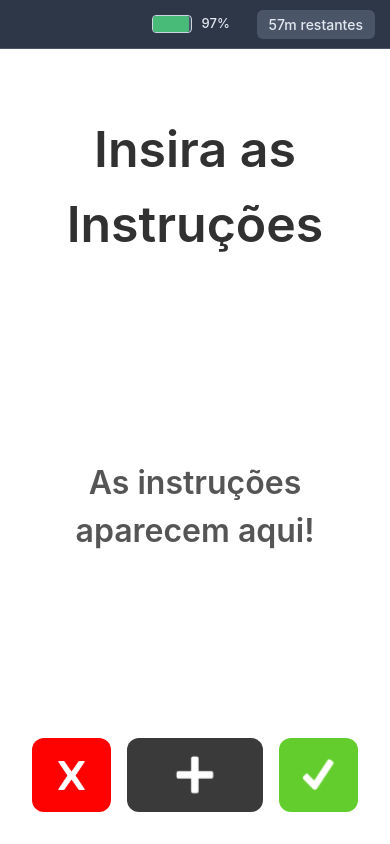
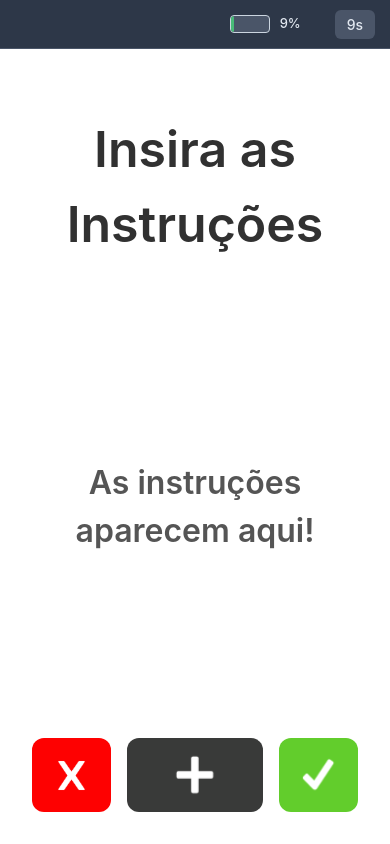
Before and after one commit to PI1-Tulio/frontend, a React (Vite) app: page / in a window 390 px wide. Built offline with nearby package versions, Linux system fonts and the light colour scheme.

Commit message:
feat: adicionando services para centralizar chamadas a api

```diff
--- /dev/null
+++ b/src/api/espService.ts
@@ -0,0 +1,53 @@
+import { api } from "./client";
+
+const IS_TO_MOCK_API = import.meta.env.VITE_IS_TO_MOCK_API === "true";
+
+interface Instruction {
+  action: 'move' | 'turn';
+  value: number;
+}
+
+export async function sendInstructions(instructions: Instruction[]): Promise<void> {
+  if (IS_TO_MOCK_API) {
+    return;
+  }
+
+  await api.post("/instructions", instructions.map(instruction => {
+    return {
+      action: instruction.action,
+      value: instruction.value
+    };
+  }));
+}
+
+export interface BatteryInfo {
+  percentage: number;
+  remainingSeconds: number;
+}
+
+export async function getBatteryInfo(): Promise<BatteryInfo> {
+  if (IS_TO_MOCK_API) {
+    const percentage = Math.floor(Math.random() * 100);
+    const timeRemaining = percentage;
+    return {
+      percentage,
+      remainingSeconds: timeRemaining
+    }
+  }
+
+  const { data } = await api.get<BatteryInfo>("/battery");
+  return data;
+}
+
+export interface ElapsedTime {
+  elapsedSecondsAfterStartup: number;
+}
+
+export async function getTimeElapsedAfterStartup() {
+  if (IS_TO_MOCK_API) {
+    return Math.floor(Math.random() * 120);
+  }
+
+  const { data } = await api.get<ElapsedTime>("/startup-time");
+  return data;
+}
--- a/src/components/Header/Header.module.css
+++ /dev/null
@@ -1,109 +0,0 @@
-/* .headerContainer {
-  height: 89px;
-  background-color: #313131;
-
-  width: 100%;
-} */
-/* src/components/Header.css */
-.header {
-  background: #2d3748;
-  /* Cinza escuro similar ao da imagem */
-  color: white;
-  padding: 14px 20px;
-  font-family: -apple-system, BlinkMacSystemFont, 'Segoe UI', Roboto, sans-serif;
-  border-bottom: 1px solid #4a5568;
-  position: fixed;
-  top: 0;
-  left: 0;
-  right: 0;
-  z-index: 1000;
-}
-
-.header-content {
-  display: flex;
-  justify-content: space-between;
-  align-items: center;
-  max-width: 1200px;
-  margin: 0 auto;
-}
-
-.left-section .desktop-text {
-  font-size: 16px;
-  font-weight: 500;
-  color: #e2e8f0;
-}
-
-.right-section {
-  display: flex;
-  align-items: center;
-  gap: 25px;
-}
-
-.battery-info {
-  display: flex;
-  align-items: center;
-  gap: 10px;
-}
-
-.battery-container {
-  width: 45px;
-  height: 20px;
-  border: 1.5px solid #cbd5e0;
-  border-radius: 4px;
-  position: relative;
-  background: #4a5568;
-  overflow: hidden;
-}
-
-.battery-level {
-  height: 100%;
-  background: #48bb78;
-  /* Verde para a bateria */
-  border-radius: 2px;
-  transition: width 0.3s ease;
-}
-
-.battery-percentage {
-  font-size: 14px;
-  font-weight: 500;
-  color: #e2e8f0;
-  min-width: 35px;
-}
-
-.time-info .time-remaining {
-  font-size: 14px;
-  font-weight: 500;
-  color: #e2e8f0;
-  background: #4a5568;
-  padding: 6px 12px;
-  border-radius: 6px;
-}
-
-/* Responsive */
-@media (max-width: 480px) {
-  .header {
-    padding: 12px 15px;
-  }
-
-  .right-section {
-    gap: 20px;
-  }
-
-  .battery-container {
-    width: 40px;
-    height: 18px;
-  }
-
-  .battery-percentage,
-  .time-remaining {
-    font-size: 13px;
-  }
-
-  .desktop-text {
-    font-size: 15px;
-  }
-
-  .time-remaining {
-    padding: 5px 10px;
-  }
-}
--- a/src/components/Header/Header.tsx
+++ b/src/components/Header/Header.tsx
@@ -1,15 +1,62 @@
-import React from 'react';
+import React, { useCallback, useEffect, useState } from 'react';
 import './Header.css';
+import { getBatteryInfo } from '../../api/espService';
 
 interface HeaderProps {
   batteryPercentage?: number;
   timeRemaining?: string;
 }
 
-const Header: React.FC<HeaderProps> = ({
-  batteryPercentage = 97,
-  timeRemaining = '57m restantes'
-}) => {
+const Header: React.FC<HeaderProps> = () => {
+  const [batteryPercentage, setBatteryPercentage] = useState<number>(100);
+  const [timeRemaining, setTimeRemaining] = useState<number>(60);
+
+  useEffect(() => {
+    let timeoutId: number;
+    let active = true;
+
+    const fetchBattery = async () => {
+      if (document.hidden) return; // não busca se aba não visível
+
+      const { percentage, remainingSeconds } = await getBatteryInfo();
+
+      if (active) {
+        setBatteryPercentage(percentage);
+        setTimeRemaining(remainingSeconds);
+      }
+    };
+
+    const loop = async () => {
+      await fetchBattery();
+      timeoutId = setTimeout(loop, 5000);
+    };
+
+    loop();
+
+    document.addEventListener("visibilitychange", () => {
+      if (document.hidden) clearTimeout(timeoutId);
+      else loop();
+    });
+
+    return () => {
+      active = false;
+      clearTimeout(timeoutId);
+    };
+  }, []);
+
+  const formattedTime = useCallback(() => {
+    const hoursRemaining = Math.floor(timeRemaining / (60 * 60));
+    const minutesRemaining = Math.floor((timeRemaining / 60)) % 60;
+    const secondsRemaining = timeRemaining % 60;
+
+    let formattedString = "";
+    if (hoursRemaining) formattedString += `${hoursRemaining}h`;
+    if (minutesRemaining) formattedString += `${minutesRemaining}m`;
+    if (!hoursRemaining && secondsRemaining) formattedString += `${secondsRemaining}s`
+
+    return formattedString;
+  }, [timeRemaining])();
+
   return (
     <header className="header">
       <div className="header-content">
@@ -27,7 +74,7 @@ const Header: React.FC<HeaderProps> = ({
           </div>
 
           <div className="time-info">
-            <span className="time-remaining">{timeRemaining}</span>
+            <span className="time-remaining">{formattedTime}</span>
           </div>
         </div>
       </div>
--- a/src/pages/instrucao/Instrucao.tsx
+++ b/src/pages/instrucao/Instrucao.tsx
@@ -5,7 +5,7 @@ import CancelButton from '../../components/CancelButton/CancelButton';
 import ConfirmButton from '../../components/ConfirmButton/ConfirmButton';
 import { InstructionCard } from '../../components/InstructionCard/InstructionCard';
 import { useEffect, useRef, useState, useTransition } from 'react';
-import { api } from '../../api/client';
+import { sendInstructions } from '../../api/espService';
 
 
 import {
@@ -71,9 +71,7 @@ export function Instrucao() {
 
   const handleConfirmClick = () => {
     startTransition(async () => {
-      console.log("starting");
-      await api.post("/instructions", instructions);
-      console.log("ending");
+      await sendInstructions(instructions);
     })
   };
 
```
Also changed, not shown: 1 other file (tests, documents, lock files or other folders).
